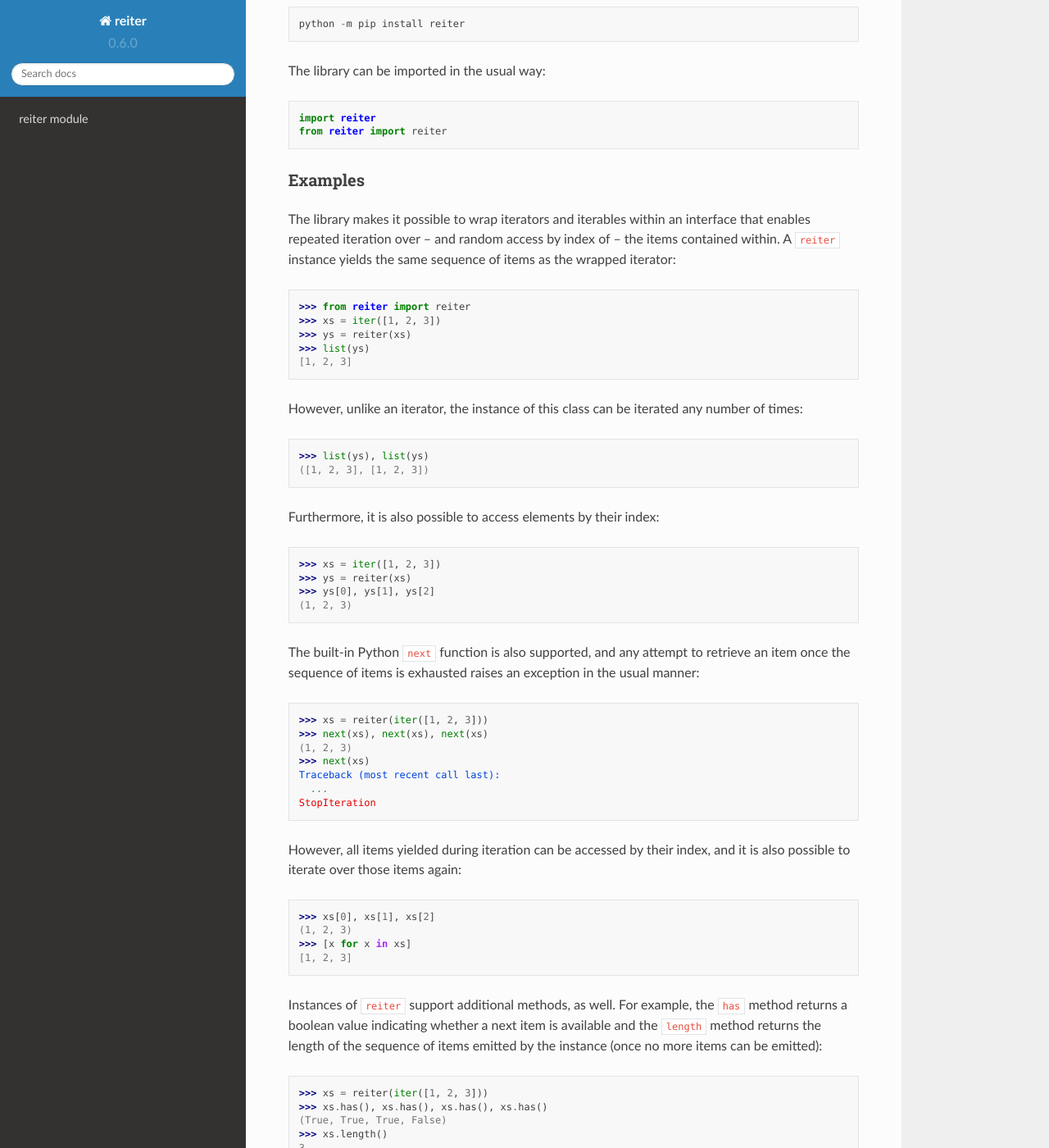
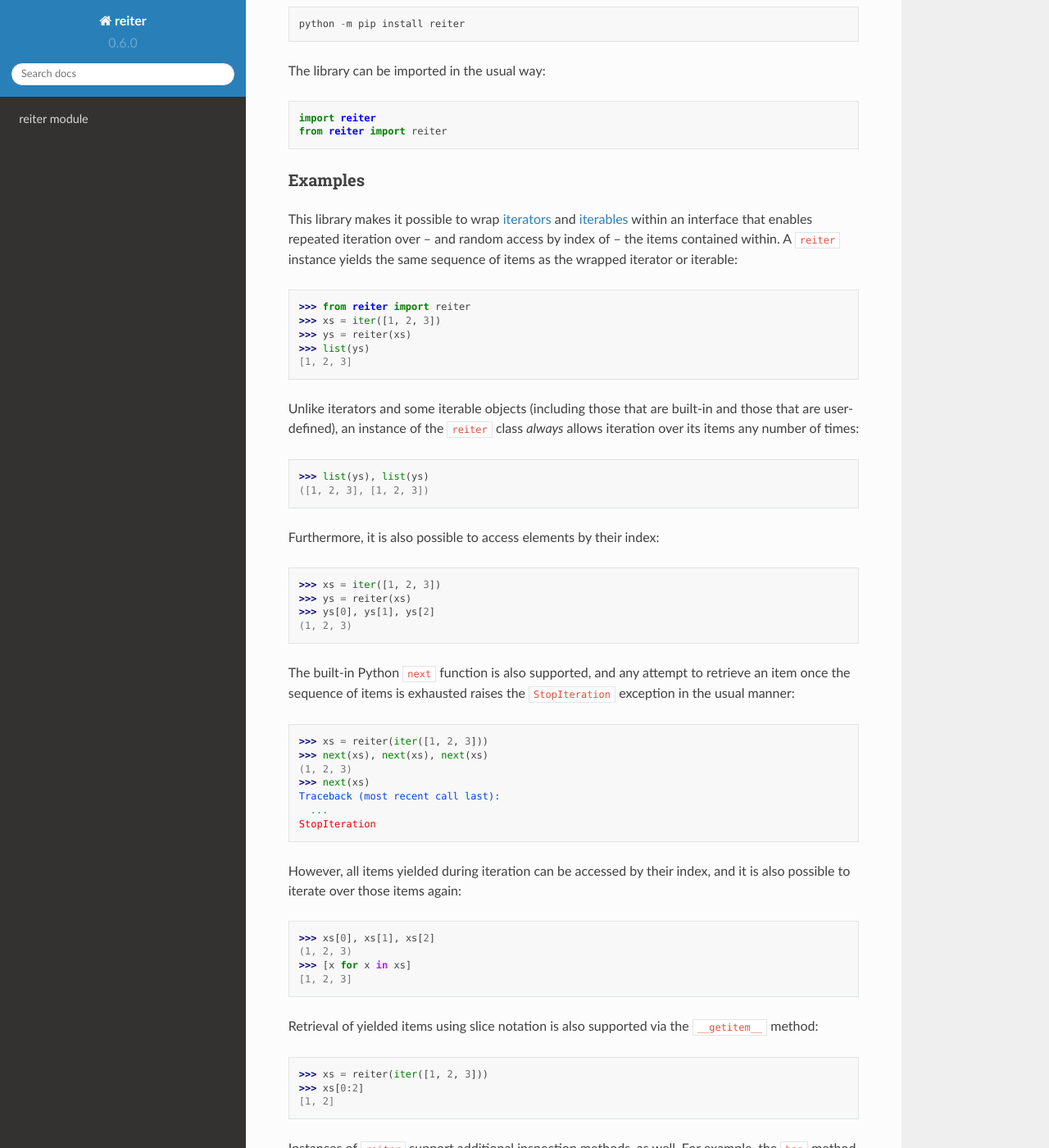
Before and after one commit to lapets/reiter, a Sphinx documentation site: the page built from docs/index.rst, in a window 1280 px wide and 1400 px high, scrolled down 376 px. Shown: the whole window at 82% size. Built offline with Sphinx 7.4.7 and the Read the Docs theme 2.0.0, drawn with Linux system fonts in a browser that asks for light colours; some of the changed text lies outside the part shown.

Commit message:
Add annotations; add/allow links to source code and Python docs; update README.

```diff
--- a/README.rst
+++ b/README.rst
@@ -35,7 +35,11 @@
 
 Examples
 ^^^^^^^^
-The library makes it possible to wrap iterators and iterables within an interface that enables repeated iteration over -- and random access by index of -- the items contained within. A ``reiter`` instance yields the same sequence of items as the wrapped iterator::
+
+.. |reiter| replace:: ``reiter``
+.. _reiter: https://reiter.readthedocs.io/en/latest/_source/reiter.html#reiter.reiter.reiter
+
+This library makes it possible to wrap `iterators <https://docs.python.org/3/glossary.html#term-iterator>`__ and `iterables <https://docs.python.org/3/glossary.html#term-iterable>`__ within an interface that enables repeated iteration over -- and random access by index of -- the items contained within. A |reiter|_ instance yields the same sequence of items as the wrapped iterator or iterable::
 
     >>> from reiter import reiter
     >>> xs = iter([1, 2, 3])
@@ -43,7 +47,7 @@
     >>> list(ys)
     [1, 2, 3]
 
-However, unlike an iterator, the instance of this class can be iterated any number of times::
+Unlike iterators and some iterable objects (including those that are built-in and those that are user-defined), an instance of the |reiter|_ class *always* allows iteration over its items any number of times::
 
     >>> list(ys), list(ys)
     ([1, 2, 3], [1, 2, 3])
@@ -55,7 +59,13 @@
     >>> ys[0], ys[1], ys[2]
     (1, 2, 3)
 
-The built-in Python ``next`` function is also supported, and any attempt to retrieve an item once the sequence of items is exhausted raises an exception in the usual manner::
+.. |next| replace:: ``next``
+.. _next: https://docs.python.org/3/library/functions.html#next
+
+.. |StopIteration| replace:: ``StopIteration``
+.. _StopIteration: https://docs.python.org/3/library/exceptions.html#StopIteration
+
+The built-in Python |next|_ function is also supported, and any attempt to retrieve an item once the sequence of items is exhausted raises the |StopIteration|_ exception in the usual manner::
 
     >>> xs = reiter(iter([1, 2, 3]))
     >>> next(xs), next(xs), next(xs)
@@ -72,7 +82,22 @@
     >>> [x for x in xs]
     [1, 2, 3]
 
-Instances of ``reiter`` support additional methods, as well. For example, the ``has`` method returns a boolean value indicating whether a next item is available and the ``length`` method returns the length of the sequence of items emitted by the instance (once no more items can be emitted)::
+.. |reiter___getitem__| replace:: ``__getitem__``
+.. _reiter___getitem__: https://reiter.readthedocs.io/en/latest/_source/reiter.html#reiter.reiter.reiter.__getitem__
+
+Retrieval of yielded items using slice notation is also supported via the |reiter___getitem__|_ method::
+
+	>>> xs = reiter(iter([1, 2, 3]))
+	>>> xs[0:2]
+	[1, 2]
+
+.. |reiter_has| replace:: ``has``
+.. _reiter_has: https://reiter.readthedocs.io/en/latest/_source/reiter.html#reiter.reiter.reiter.has
+
+.. |reiter_length| replace:: ``length``
+.. _reiter_length: https://reiter.readthedocs.io/en/latest/_source/reiter.html#reiter.reiter.reiter.length
+
+Instances of |reiter|_ support additional inspection methods, as well. For example, the |reiter_has|_ method returns a boolean value indicating whether a next item is available and the |reiter_length|_ method returns the length of the sequence of items emitted by the instance (once no more items can be emitted)::
 
     >>> xs = reiter(iter([1, 2, 3]))
     >>> xs.has(), xs.has(), xs.has(), xs.has()
--- a/docs/conf.py
+++ b/docs/conf.py
@@ -36,7 +36,9 @@
 extensions = [
     'sphinx.ext.autodoc',
     'sphinx.ext.doctest',
-    'sphinx.ext.napoleon'
+    'sphinx.ext.napoleon',
+    'sphinx.ext.intersphinx',
+    'sphinx.ext.viewcode'
 ]
 
 # Add any paths that contain templates here, relative to this directory.
@@ -62,6 +64,11 @@
 }
 autodoc_preserve_defaults = True
 
+# Allow references/links to definitions found in the Python documentation.
+intersphinx_mapping = {
+    'python': ('https://docs.python.org/3', None),
+}
+
 
 # -- Options for HTML output -------------------------------------------------
 
```
Also changed, not shown: 1 other file.
